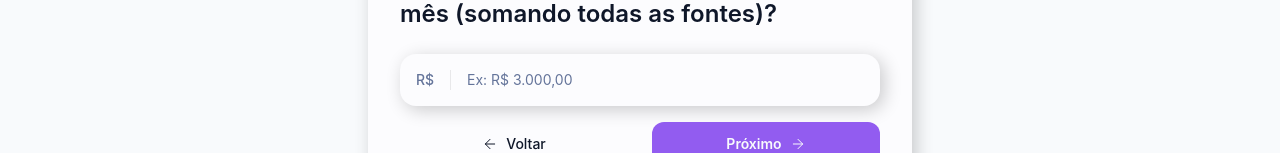
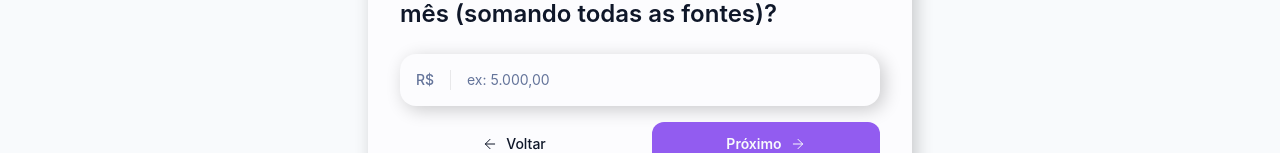
Before and after one commit to annyayumi/dio-planejai, a React (Vite) app: page / in a window 1280 px wide. Shown: the part 447-600 px from the top of the page. Built offline with nearby package versions, Linux system fonts and the light colour scheme.

Commit message:
feat: Configurando os Dados do Formulário Multi-Step

```diff
--- a/src/components/features/Simulation/Form.tsx
+++ b/src/components/features/Simulation/Form.tsx
@@ -1,13 +1,15 @@
-import { PiggyBank } from 'lucide-react'
+import { simulationFormSteps } from '@/data/simulation'
 
-import { StepProgress } from './Progress';
-import { FormStep } from './FormStep';
+import { FormStep } from './FormStep'
+import { StepProgress } from './Progress'
 
 export const SimulationForm = () => {
+  const currentStep = simulationFormSteps[0]
+
   return (
-      <>
+    <>
       <StepProgress currentStep={1} totalSteps={6} />
-      <FormStep icon={PiggyBank} title="Renda Mensal Bruta" question="Quanto é depositado na sua conta todo mês (somando todas as fontes)?" inputProps={{type: 'text', placeholder: 'Ex: R$ 3.000,00', prefix: 'R$'}}/>
-      </>
+      <FormStep key={currentStep.id} {...currentStep} />
+    </>
   )
 }
--- a/src/components/features/Simulation/FormStep.tsx
+++ b/src/components/features/Simulation/FormStep.tsx
@@ -3,7 +3,8 @@
 import { Button } from '@/components/shared/Button'
 import { Input, type InputProps } from '@/components/shared/Input'
 
-interface FormStepProps {
+export interface FormStepProps {
+  id: string
   icon: LucideIcon
   title: string
   question: string
--- /dev/null
+++ b/src/data/simulation.ts
@@ -0,0 +1,87 @@
+import {
+  CalendarClock,
+  CreditCard,
+  Goal,
+  Landmark,
+  PiggyBank,
+  Wallet,
+} from 'lucide-react'
+
+import type { FormStepProps } from '../components/features/Simulation/FormStep'
+
+export const simulationFormSteps: FormStepProps[] = [
+  {
+    id: 'income',
+    icon: PiggyBank,
+    title: 'Renda mensal bruta',
+    question:
+      'Quanto é depositado na sua conta todo mês (somando todas as fontes)?',
+    inputProps: {
+      placeholder: 'ex: 5.000,00',
+      prefix: 'R$',
+      maxLength: 12,
+    },
+  },
+  {
+    id: 'expenses',
+    icon: CreditCard,
+    title: 'Custos fixos de vida',
+    question:
+      'Quanto você gasta mensalmente com custos fixos (aluguel, contas, etc)?',
+    inputProps: {
+      placeholder: 'ex: 2.000,00',
+      prefix: 'R$',
+      maxLength: 12,
+    },
+  },
+  {
+    id: 'debts',
+    icon: Landmark,
+    title: 'Dívidas / parcelas',
+    question:
+      'Você tem algum valor comprometido com parcelas ou empréstimos mensalmente?',
+    inputProps: {
+      placeholder: 'ex: 500,00',
+      prefix: 'R$',
+      maxLength: 12,
+    },
+  },
+  {
+    id: 'goalName',
+    icon: Goal,
+    title: 'Nome da meta',
+    question: 'Qual o objetivo que você deseja alcançar?',
+    inputProps: {
+      placeholder: 'ex: Viagem para o Japão',
+      maxLength: 50,
+    },
+  },
+  {
+    id: 'goalAmount',
+    icon: Wallet,
+    title: 'Custo da meta',
+    question: 'Quanto custa realizar esse sonho?',
+    inputProps: {
+      placeholder: 'ex: 15.000,00',
+      prefix: 'R$',
+      maxLength: 12,
+    },
+  },
+  {
+    id: 'goalDeadline',
+    icon: CalendarClock,
+    title: 'Prazo desejado',
+    question: 'Em quantos meses você planeja atingir esse objetivo?',
+    inputProps: {
+      type: 'number',
+      placeholder: 'ex: 12',
+      suffix: 'meses',
+      min: 1,
+      max: 120,
+    },
+    submitButtonProps: {
+      label: 'Gerar simulação',
+      emojiIcon: '✨',
+    },
+  },
+]
```
